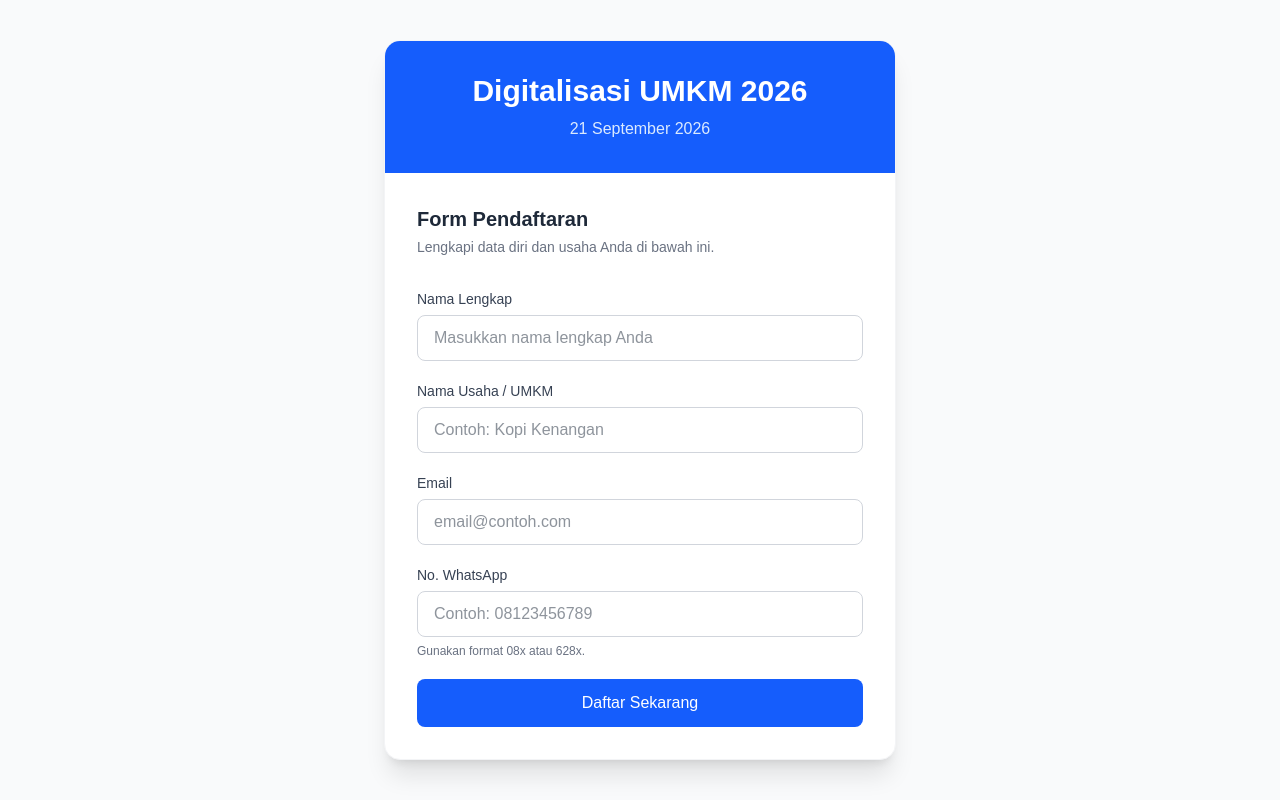
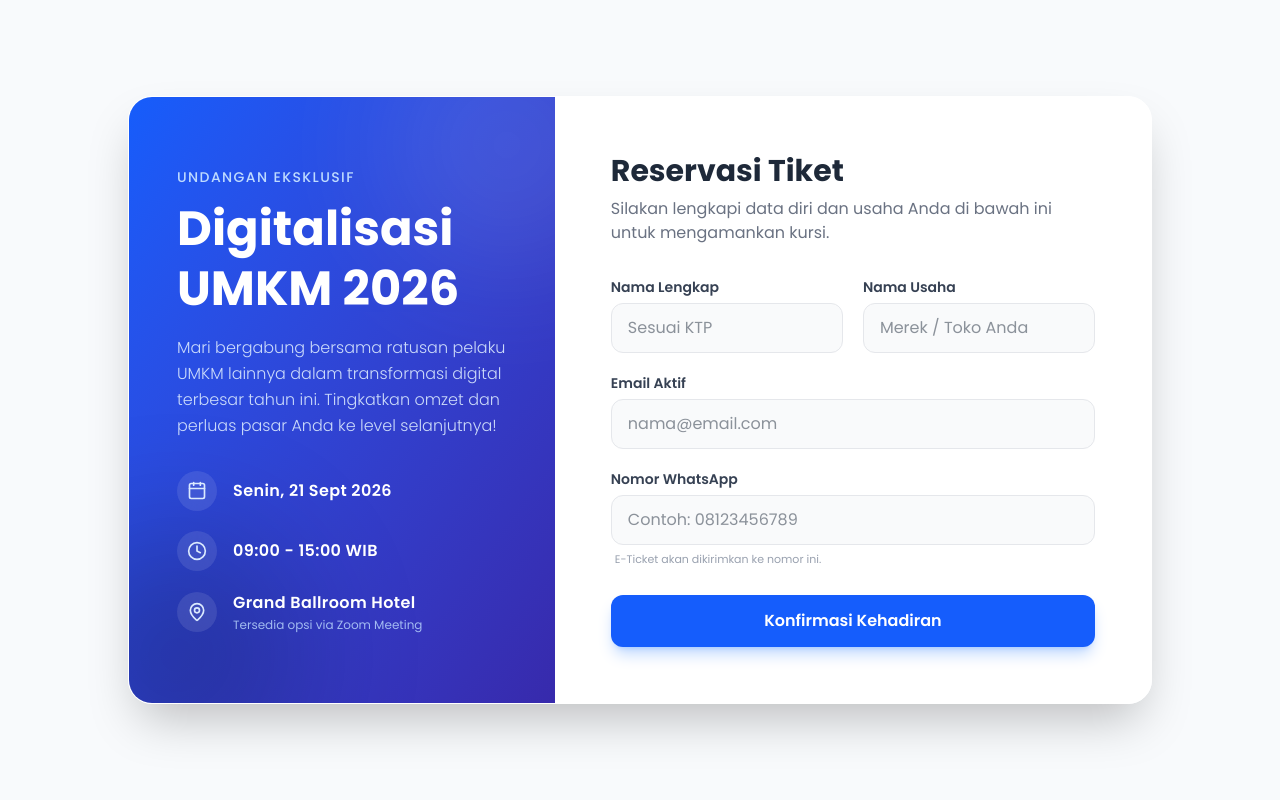
Before and after one commit to logaritma-UBOS/digitalisasi-umkm-2026, a Next.js app: page / in a window 1280 px wide. Built offline with nearby package versions, Linux system fonts and the light colour scheme.

Commit message:
feat: redesign UI to elegant invitation with Poppins font

```diff
--- a/src/app/layout.tsx
+++ b/src/app/layout.tsx
@@ -1,29 +1,27 @@
 import type { Metadata } from "next";
-import { Geist, Geist_Mono } from "next/font/google";
+import { Poppins } from "next/font/google";
 import "./globals.css";
 
-const geistSans = Geist({
-  variable: "--font-geist-sans",
+const poppins = Poppins({
   subsets: ["latin"],
-});
-
-const geistMono = Geist_Mono({
-  variable: "--font-geist-mono",
-  subsets: ["latin"],
+  weight: ["300", "400", "500", "600", "700"],
 });
 
 export const metadata: Metadata = {
-  title: "Create Next App",
-  description: "Generated by create next app",
+  title: "Undangan Digitalisasi UMKM 2026",
+  description: "Form pendaftaran eksklusif untuk acara Digitalisasi UMKM 2026.",
 };
 
-export default function RootLayout({ children }: LayoutProps<"/">) {
+export default function RootLayout({
+  children,
+}: Readonly<{
+  children: React.ReactNode;
+}>) {
   return (
-    <html
-      lang="en"
-      className={`${geistSans.variable} ${geistMono.variable} h-full antialiased`}
-    >
-      <body className="min-h-full flex flex-col">{children}</body>
+    <html lang="id">
+      <body className={`${poppins.className} text-gray-800 antialiased bg-slate-50`}>
+        {children}
+      </body>
     </html>
   );
 }
--- a/src/app/page.tsx
+++ b/src/app/page.tsx
@@ -1,7 +1,7 @@
 'use client';
 
 import { useState } from 'react';
-import { Loader2, CheckCircle2, AlertCircle } from 'lucide-react';
+import { Loader2, CheckCircle2, AlertCircle, Calendar, MapPin, Clock } from 'lucide-react';
 
 export default function Home() {
   const [formData, setFormData] = useState({
@@ -51,47 +51,94 @@ export default function Home() {
   };
 
   return (
-    <main className="min-h-screen bg-gray-50 flex flex-col items-center justify-center p-4 sm:p-8">
-      <div className="w-full max-w-lg bg-white rounded-2xl shadow-xl overflow-hidden border border-gray-100">
-        {/* Header */}
-        <div className="bg-blue-600 p-8 text-center">
-          <h1 className="text-3xl font-bold text-white mb-2">Digitalisasi UMKM 2026</h1>
-          <p className="text-blue-100">21 September 2026</p>
+    <main className="min-h-screen bg-[#f8fafc] flex items-center justify-center p-4 sm:p-6 md:p-12 relative overflow-hidden">
+      {/* Decorative Background Elements */}
+      <div className="fixed top-0 left-0 w-full h-full overflow-hidden pointer-events-none -z-10">
+        <div className="absolute -top-[20%] -left-[10%] w-[50%] h-[50%] rounded-full bg-blue-200/50 blur-[100px]"></div>
+        <div className="absolute top-[60%] -right-[10%] w-[40%] h-[60%] rounded-full bg-indigo-200/40 blur-[120px]"></div>
       </div>
 
-        {/* Form Container */}
-        <div className="p-8">
+      <div className="w-full max-w-5xl bg-white/80 backdrop-blur-xl rounded-3xl shadow-2xl overflow-hidden flex flex-col md:flex-row z-10 border border-white">
+
+        {/* Left Side - Invitation Detail (Hero) */}
+        <div className="w-full md:w-5/12 bg-gradient-to-br from-blue-600 to-indigo-800 p-8 md:p-12 flex flex-col justify-center text-white relative overflow-hidden">
+          {/* Subtle overlay pattern/glow */}
+          <div className="absolute top-0 right-0 -mt-20 -mr-20 w-64 h-64 bg-white opacity-10 rounded-full blur-3xl"></div>
+          <div className="absolute bottom-0 left-0 -mb-20 -ml-20 w-64 h-64 bg-black opacity-20 rounded-full blur-3xl"></div>
+
+          <div className="relative z-10">
+            <p className="text-blue-200 font-medium tracking-widest text-xs md:text-sm mb-3 uppercase">Undangan Eksklusif</p>
+            <h1 className="text-3xl md:text-4xl lg:text-5xl font-bold mb-4 leading-tight">Digitalisasi<br/>UMKM 2026</h1>
+            <p className="text-blue-100/90 mb-8 leading-relaxed text-sm md:text-base font-light">
+              Mari bergabung bersama ratusan pelaku UMKM lainnya dalam transformasi digital terbesar tahun ini. Tingkatkan omzet dan perluas pasar Anda ke level selanjutnya!
+            </p>
+
+            <div className="space-y-5 text-sm md:text-base">
+              <div className="flex items-center gap-4">
+                <div className="w-10 h-10 rounded-full bg-white/10 flex items-center justify-center shrink-0 backdrop-blur-sm">
+                  <Calendar className="w-5 h-5 text-blue-100" />
+                </div>
+                <div>
+                  <p className="font-semibold tracking-wide">Senin, 21 Sept 2026</p>
+                </div>
+              </div>
+              <div className="flex items-center gap-4">
+                <div className="w-10 h-10 rounded-full bg-white/10 flex items-center justify-center shrink-0 backdrop-blur-sm">
+                  <Clock className="w-5 h-5 text-blue-100" />
+                </div>
+                <div>
+                  <p className="font-semibold tracking-wide">09:00 - 15:00 WIB</p>
+                </div>
+              </div>
+              <div className="flex items-center gap-4">
+                <div className="w-10 h-10 rounded-full bg-white/10 flex items-center justify-center shrink-0 backdrop-blur-sm">
+                  <MapPin className="w-5 h-5 text-blue-100" />
+                </div>
+                <div>
+                  <p className="font-semibold tracking-wide">Grand Ballroom Hotel</p>
+                  <p className="text-blue-200/80 text-xs mt-0.5">Tersedia opsi via Zoom Meeting</p>
+                </div>
+              </div>
+            </div>
+          </div>
+        </div>
+
+        {/* Right Side - Form Section */}
+        <div className="w-full md:w-7/12 p-8 md:p-12 lg:p-14 bg-white flex flex-col justify-center">
           {status === 'success' ? (
-            <div className="text-center py-8">
-              <CheckCircle2 className="w-16 h-16 text-green-500 mx-auto mb-4" />
-              <h2 className="text-2xl font-semibold text-gray-800 mb-2">Pendaftaran Berhasil!</h2>
-              <p className="text-gray-600 mb-6">
-                Terima kasih telah mendaftar. Pesan konfirmasi telah dikirim ke nomor WhatsApp Anda.
+            <div className="text-center py-10 animate-in fade-in zoom-in duration-500">
+              <div className="w-20 h-20 bg-green-50 rounded-full flex items-center justify-center mx-auto mb-6">
+                <CheckCircle2 className="w-10 h-10 text-green-500" />
+              </div>
+              <h2 className="text-3xl font-bold text-gray-800 mb-3">Pendaftaran Berhasil!</h2>
+              <p className="text-gray-500 mb-8 leading-relaxed">
+                Terima kasih telah mendaftar. Tiket eksklusif dan pesan konfirmasi telah dikirim ke nomor WhatsApp Anda.
               </p>
               <button
                 onClick={() => setStatus('idle')}
-                className="text-blue-600 hover:text-blue-800 font-medium hover:underline"
+                className="px-6 py-3 bg-blue-50 text-blue-600 rounded-xl hover:bg-blue-100 font-semibold transition-colors"
               >
                 Daftar Peserta Lain
               </button>
             </div>
           ) : (
-            <>
+            <div className="animate-in fade-in duration-500">
               <div className="mb-8">
-                <h2 className="text-xl font-semibold text-gray-800">Form Pendaftaran</h2>
-                <p className="text-gray-500 text-sm mt-1">Lengkapi data diri dan usaha Anda di bawah ini.</p>
+                <h2 className="text-2xl md:text-3xl font-bold text-gray-800 mb-2">Reservasi Tiket</h2>
+                <p className="text-gray-500 text-sm md:text-base">Silakan lengkapi data diri dan usaha Anda di bawah ini untuk mengamankan kursi.</p>
               </div>
 
               {status === 'error' && (
-                <div className="mb-6 p-4 bg-red-50 border border-red-200 rounded-lg flex items-start gap-3">
+                <div className="mb-6 p-4 bg-red-50 border border-red-100 rounded-xl flex items-start gap-3">
                   <AlertCircle className="w-5 h-5 text-red-500 mt-0.5 flex-shrink-0" />
-                  <p className="text-sm text-red-700">{errorMessage}</p>
+                  <p className="text-sm text-red-700 font-medium">{errorMessage}</p>
                 </div>
               )}
 
               <form onSubmit={handleSubmit} className="space-y-5">
-                <div>
-                  <label htmlFor="namaLengkap" className="block text-sm font-medium text-gray-700 mb-1.5">
+                <div className="space-y-4 md:space-y-0 md:flex md:gap-5">
+                  <div className="w-full">
+                    <label htmlFor="namaLengkap" className="block text-sm font-semibold text-gray-700 mb-1.5">
                       Nama Lengkap
                     </label>
                     <input
@@ -101,14 +148,13 @@ export default function Home() {
                       required
                       value={formData.namaLengkap}
                       onChange={handleChange}
-                    className="w-full px-4 py-2.5 border border-gray-300 rounded-lg focus:ring-2 focus:ring-blue-500 focus:border-blue-500 outline-none transition-all text-gray-800"
-                    placeholder="Masukkan nama lengkap Anda"
+                      className="w-full px-4 py-3 bg-gray-50 border border-gray-200 rounded-xl focus:ring-2 focus:ring-blue-500/20 focus:border-blue-500 outline-none transition-all text-gray-800"
+                      placeholder="Sesuai KTP"
                     />
                   </div>
-
-                <div>
-                  <label htmlFor="namaUsaha" className="block text-sm font-medium text-gray-700 mb-1.5">
-                    Nama Usaha / UMKM
+                  <div className="w-full">
+                    <label htmlFor="namaUsaha" className="block text-sm font-semibold text-gray-700 mb-1.5">
+                      Nama Usaha
                     </label>
                     <input
                       type="text"
@@ -117,14 +163,15 @@ export default function Home() {
                       required
                       value={formData.namaUsaha}
                       onChange={handleChange}
-                    className="w-full px-4 py-2.5 border border-gray-300 rounded-lg focus:ring-2 focus:ring-blue-500 focus:border-blue-500 outline-none transition-all text-gray-800"
-                    placeholder="Contoh: Kopi Kenangan"
+                      className="w-full px-4 py-3 bg-gray-50 border border-gray-200 rounded-xl focus:ring-2 focus:ring-blue-500/20 focus:border-blue-500 outline-none transition-all text-gray-800"
+                      placeholder="Merek / Toko Anda"
                     />
+                  </div>
                 </div>
 
                 <div>
-                  <label htmlFor="email" className="block text-sm font-medium text-gray-700 mb-1.5">
-                    Email
+                  <label htmlFor="email" className="block text-sm font-semibold text-gray-700 mb-1.5">
+                    Email Aktif
                   </label>
                   <input
                     type="email"
@@ -133,14 +180,14 @@ export default function Home() {
                     required
                     value={formData.email}
                     onChange={handleChange}
-                    className="w-full px-4 py-2.5 border border-gray-300 rounded-lg focus:ring-2 focus:ring-blue-500 focus:border-blue-500 outline-none transition-all text-gray-800"
-                    placeholder="email@contoh.com"
+                    className="w-full px-4 py-3 bg-gray-50 border border-gray-200 rounded-xl focus:ring-2 focus:ring-blue-500/20 focus:border-blue-500 outline-none transition-all text-gray-800"
+                    placeholder="nama@email.com"
                   />
                 </div>
 
                 <div>
-                  <label htmlFor="noWhatsapp" className="block text-sm font-medium text-gray-700 mb-1.5">
-                    No. WhatsApp
+                  <label htmlFor="noWhatsapp" className="block text-sm font-semibold text-gray-700 mb-1.5">
+                    Nomor WhatsApp
                   </label>
                   <input
                     type="tel"
@@ -149,28 +196,30 @@ export default function Home() {
                     required
                     value={formData.noWhatsapp}
                     onChange={handleChange}
-                    className="w-full px-4 py-2.5 border border-gray-300 rounded-lg focus:ring-2 focus:ring-blue-500 focus:border-blue-500 outline-none transition-all text-gray-800"
+                    className="w-full px-4 py-3 bg-gray-50 border border-gray-200 rounded-xl focus:ring-2 focus:ring-blue-500/20 focus:border-blue-500 outline-none transition-all text-gray-800"
                     placeholder="Contoh: 08123456789"
                   />
-                  <p className="text-xs text-gray-500 mt-1.5">Gunakan format 08x atau 628x.</p>
+                  <p className="text-[11px] text-gray-400 mt-1.5 ml-1">E-Ticket akan dikirimkan ke nomor ini.</p>
                 </div>
 
+                <div className="pt-2">
                   <button
                     type="submit"
                     disabled={status === 'loading'}
-                  className="w-full bg-blue-600 hover:bg-blue-700 text-white font-medium py-3 rounded-lg transition-colors flex items-center justify-center disabled:opacity-70 disabled:cursor-not-allowed mt-2"
+                    className="w-full bg-blue-600 hover:bg-blue-700 text-white font-semibold py-3.5 rounded-xl transition-all shadow-lg shadow-blue-500/30 flex items-center justify-center disabled:opacity-70 disabled:cursor-not-allowed hover:-translate-y-0.5 active:translate-y-0"
                   >
                     {status === 'loading' ? (
                       <>
                         <Loader2 className="w-5 h-5 animate-spin mr-2" />
-                      Memproses...
+                        Mengamankan Kursi...
                       </>
                     ) : (
-                    'Daftar Sekarang'
+                      'Konfirmasi Kehadiran'
                     )}
                   </button>
+                </div>
               </form>
-            </>
+            </div>
           )}
         </div>
       </div>
```
Lines whose indentation alone changed are shown as unchanged.
